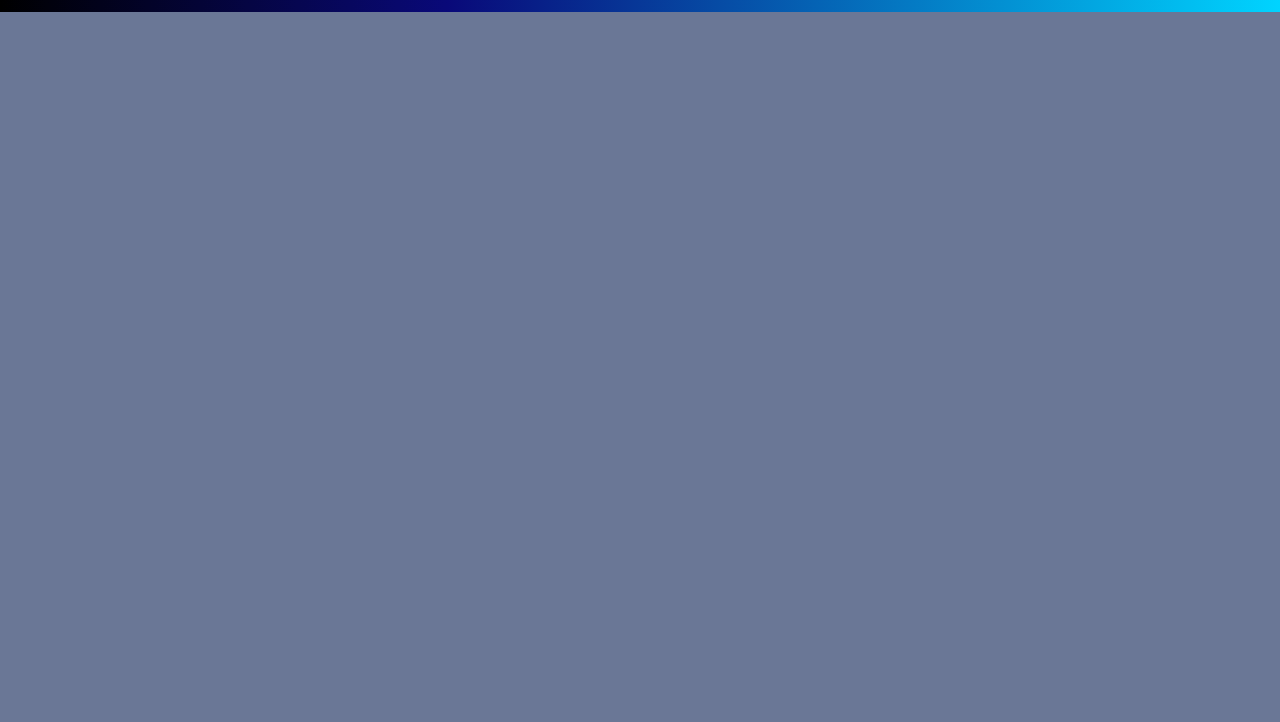
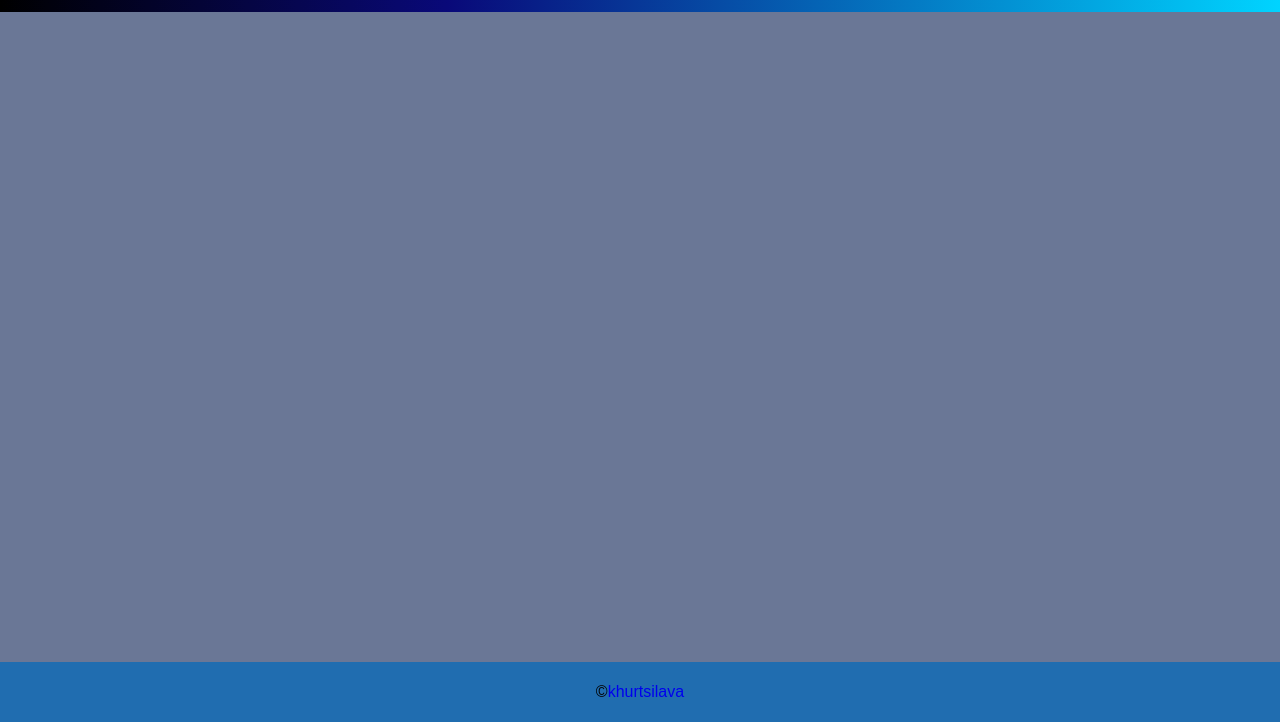
Before and after one commit to khurtsilava/Market-project, a plain HTML site: page index.html in a window 1280 px wide. Shown: the part 78-800 px from the top of the page. Drawn offline with Linux system fonts and the light colour scheme; files that its build step writes are made by us from their sources; a web font is replaced by a local one.

Commit message:
footer add

```diff
--- a/index.html
+++ b/index.html
@@ -5,7 +5,7 @@
     <meta http-equiv="X-UA-Compatible" content="IE=edge" />
     <meta name="viewport" content="width=device-width, initial-scale=1.0" />
     <title>Document</title>
-    <link rel="stylesheet" href="./style/style.css" />
+    <link rel="stylesheet" href="./style.css">
   </head>
   <body>
 
@@ -22,5 +22,11 @@
        </header>
 
 
+
+
+
+       <footer>
+           &COPY;<a href="#">khurtsilava</a>
+       </footer>
   </body>
 </html>
--- a/style.css
+++ b/style.css
@@ -6,10 +6,16 @@
   box-sizing: border-box;
   font-family: "ALK Rex Bold", sans-serif;
   list-style-type: none;
+  text-decoration: none;
+}
+
+body{
+  display: flex;
+  flex-direction: column;
+  min-height: 100vh;
 }
 
 /* header */
-
 .logo img {
   width: 100px;
   height: 95px;
@@ -209,4 +215,14 @@ body {
   margin: 3px;
 }
 
+footer{
+  display: flex;
+  align-items: center;
+  justify-content: center;
+ background-color: #206db0;
+ width: 100%;
+ height: 60px;
+ margin-top: auto;
+}
+
 /* responsiv */
```
Also changed, not shown: auth.html (+5 -1 lines), registracia.html (+4 -1 lines), rest_password.html (+4 -2 lines).
